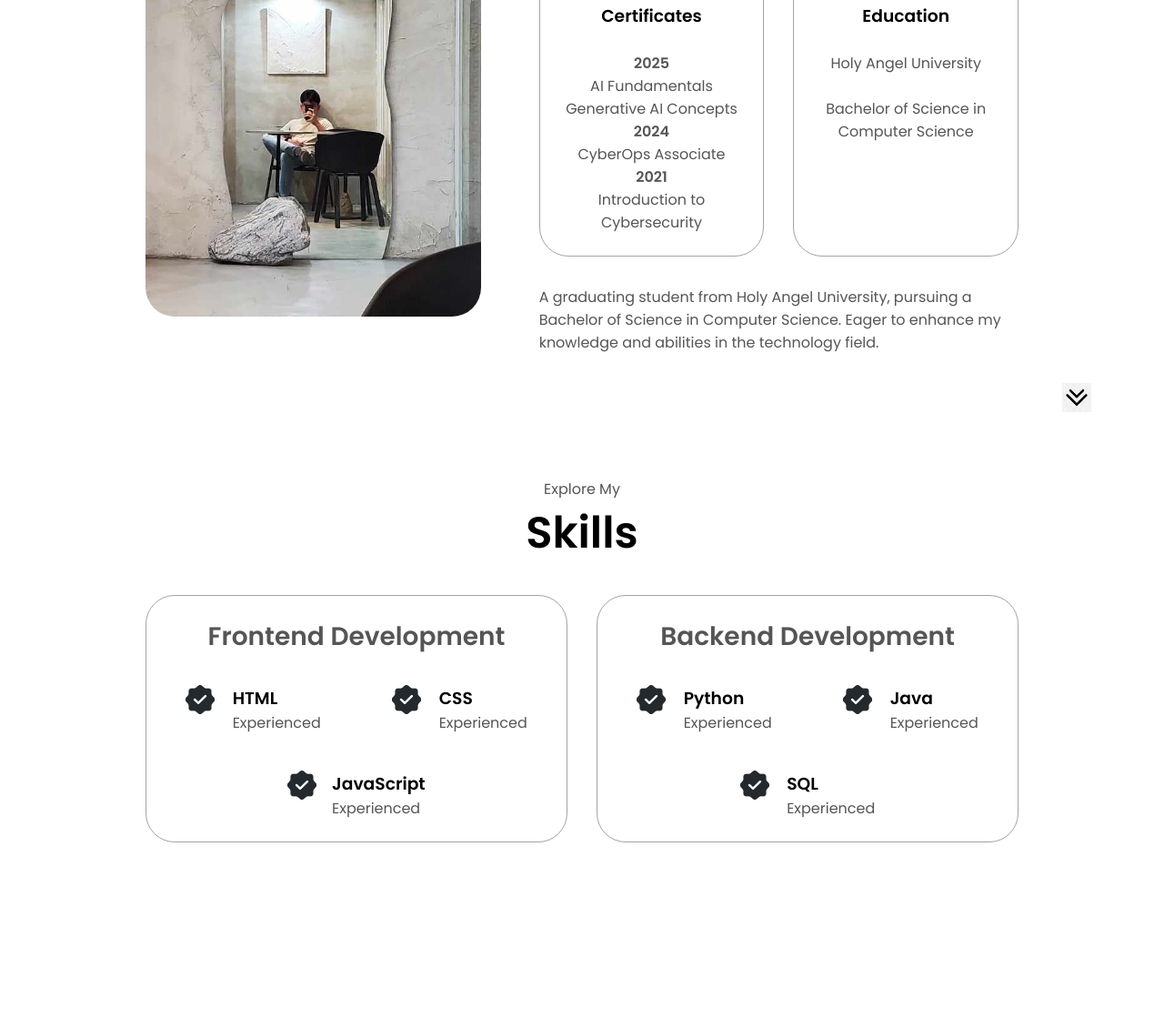
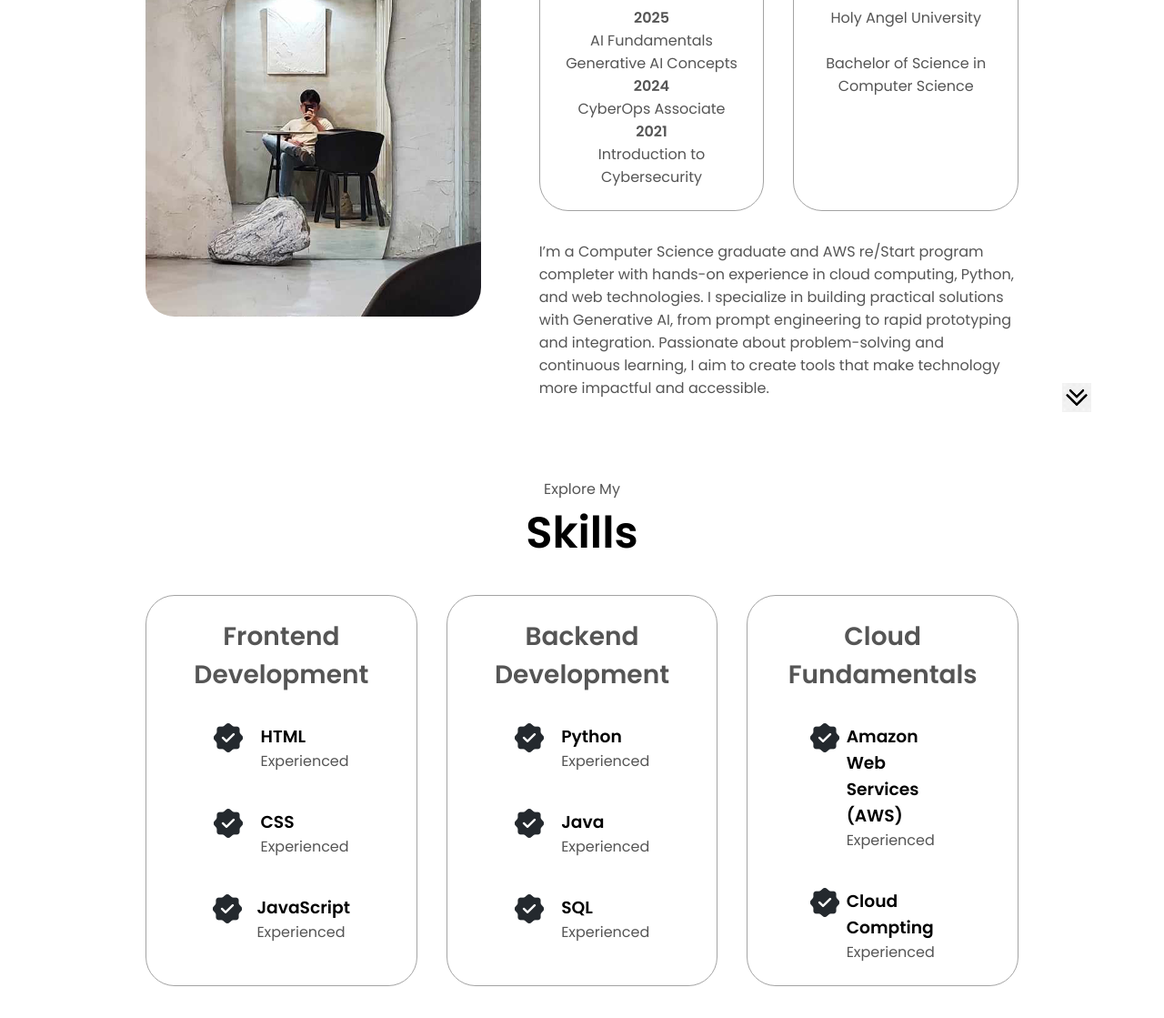
Before and after one commit to GabeDometita/My_Website_Portfolio, a plain HTML site: page index.html in a window 1280 px wide. Shown: the part 1051-2170 px from the top of the page at 91% size. Drawn offline with Linux system fonts and the light colour scheme.

Commit message:
modified:   index.html

```diff
--- a/index.html
+++ b/index.html
@@ -78,9 +78,10 @@
                     </div>
                 </div>
                 <div class="text-container">
-                    <p>A graduating student from Holy Angel University,
-                        pursuing a Bachelor of Science in Computer Science.
-                        Eager to enhance my knowledge and abilities in the technology field.
+                    <p>I’m a Computer Science graduate and AWS re/Start program completer with hands-on
+                        experience in cloud computing, Python, and web technologies. I specialize in building practical
+                        solutions with Generative AI, from prompt engineering to rapid prototyping and integration.
+                        Passionate about problem-solving and continuous learning, I aim to create tools that make technology more impactful and accessible.
                     </p>
                 </div>
             </div>
@@ -144,6 +145,25 @@
                         </article>
                     </div>
                 </div>
+                <div class="details-container">
+                    <h2 class="experience-sub-title">Cloud Fundamentals</h2>
+                    <div class="article-container">
+                        <article>
+                            <img src="./assets/article.png" alt="Experience Icon" class="icon"/>
+                            <div>
+                                <h3>Amazon Web Services (AWS)</h3>
+                                <p>Experienced</p>
+                            </div>
+                        </article>
+                        <article>
+                            <img src="./assets/article.png" alt="Experience Icon" class="icon"/>
+                            <div>
+                                <h3>Cloud Compting</h3>
+                                <p>Experienced</p>
+                            </div>
+                        </article>
+                    </div>
+                </div>
             </div>
         </div>
         <img src="./assets/arrow.png" alt="Arrow icon" class="icon arrow" onclick="location.href='./#projects'"/>
```
